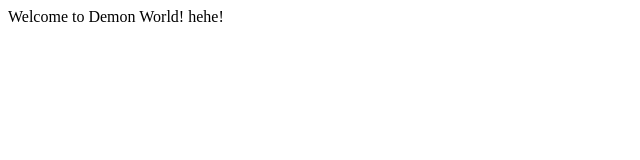
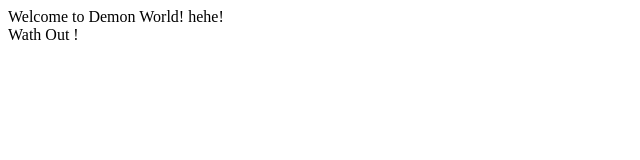
Before and after one commit to greatworks/Hello-Demon, a plain HTML site: page index.html in a window 1280 px wide. Shown: the full height of the page, 0-640 px from the left. Drawn offline with Linux system fonts and the light colour scheme.

Commit message:
Update index.html

```diff
--- a/index.html
+++ b/index.html
@@ -1,9 +1,10 @@
 <!DOCTYPE html>
 <html>
 <head>
-	<title>Hello Demon</title>
+	<title>Hello Demon !</title>
 </head>
 <body>
 Welcome to Demon World! hehe!
+<div>Wath Out !</div>
 </body>
 </html>
```
